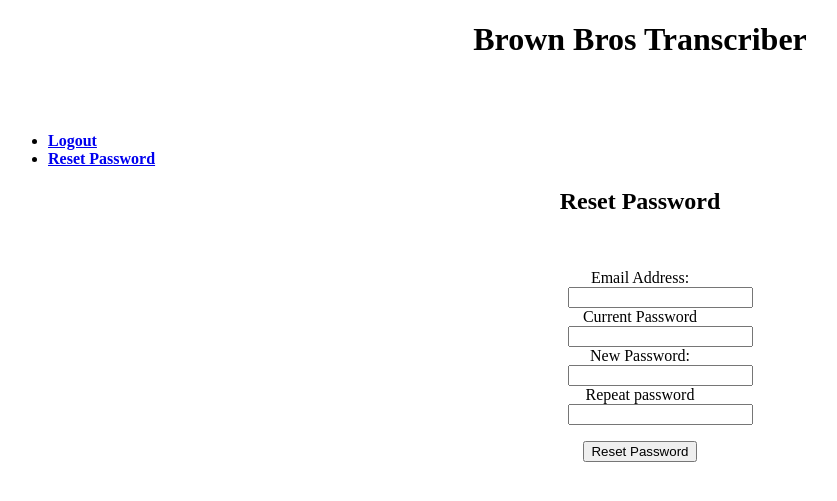
After one commit to NewYorkScapes/brown-bros-transcriber, a Flask app: page /reset in a window 1280 px wide. The commit adds this page. Shown: the top 501 px of the page, without its empty margins (0-837 px from the left). Run offline with Flask 2, Linux system fonts and the light colour scheme; a user stored in the database is signed in; some libraries are stand-ins or nearby versions.

Commit message:
Adding pw reset page and basic home landing page.

```diff
--- a/app.py
+++ b/app.py
@@ -2,8 +2,9 @@ from flask import Flask, render_template, request, session, url_for, flash, redi
 from flask_login import LoginManager, login_required, login_user, logout_user
 from werkzeug.security import generate_password_hash
 import os
-from utils.db_handlers import fetch_new_segment, record_transcription, record_user_strokes, retrieve_user, set_user
-from models import LoginForm, RegistrationForm, User
+from utils.db_handlers import fetch_new_segment, record_transcription, record_user_strokes, \
+    retrieve_user, set_user, update_user
+from models import LoginForm, RegistrationForm, ResetForm, User
 
 app = Flask(__name__)
 app.secret_key = "L2*@AZP3z-/kR4vC4*VCK7JfNr"
@@ -15,11 +16,23 @@ SEGMENT_DIR = os.path.join('static', 'segments')
 
 
 @app.route('/')
+def home():
+    return render_template("home.html")
+
+"""
+TRANSCRIPTION MANAGEMENT ROUTES
+"""
+
+@app.route('/segment')
 @login_required
-def transcriber_home():
-    segment_filename, session['current_row_id'] = fetch_new_segment()
-    current_image = os.path.join(SEGMENT_DIR, segment_filename)
-    return render_template('home.html', image_url = current_image)
+def transcribe_segment():
+    new_segments = fetch_new_segment()
+    if new_segments != None:
+        segment_filename, session['current_row_id'] = new_segments[0], new_segments[1]
+        current_image = os.path.join(SEGMENT_DIR, segment_filename)
+        return render_template('segment_transcription_page.html', image_url = current_image)
+    flash("No segments currently available to transcribe.")
+    return render_template("thanks.html", msg='')
 
 
 @app.route('/addrec',methods = ['POST', 'GET'])
@@ -35,6 +48,9 @@ def addrec():
     return render_template("thanks.html", msg=msg + '. ' + stroke_coords_msg)
     con.close()
 
+"""
+USER MANAGEMENT ROUTES
+"""
 
 @login_manager.user_loader
 def load_user(user_id):
@@ -58,17 +74,16 @@ def register_page():
             add_user = set_user(email, password)
             if add_user:
                 flash("Thanks for registering!")
-                return transcriber_home()
+                return transcribe_segment()
                 con.close()
             else:
                 flash("An error occurred in registering user. Please try again.")
                 return render_template('register.html', form=form)
 
-    return render_template("register.html", form=form, alert=False)
-    con.close()
+    return render_template("register.html", form=form)
 
 
-@app.route('/login', methods=['POST', 'GET'])
+@app.route('/login', methods=['GET', 'POST'])
 def login():
     form = LoginForm(request.form)
     if request.method == "POST" and form.validate():
@@ -85,7 +100,7 @@ def login():
                 if next not in ['', 'transcriber']:
                     return abort(400)
                 flash("Logged in successfully.")
-                return transcriber_home()
+                return home()
             else:
                 flash("Incorrect password. Please try again.")
                 return render_template('login.html', form=form)
@@ -109,5 +124,42 @@ def logout():
     flash("Successfully logged out.")
     return redirect(url_for('login'))
 
+
+@app.route('/reset', methods=["GET", "POST"])
+@login_required
+def reset_page():
+    form = ResetForm(request.form)
+
+    if request.method == "POST" and form.validate():
+        email = form.email.data
+        new_password = generate_password_hash(form.new_password.data)
+
+        user = User(form.email.data)
+        if user:
+            if user.check_password(form.password.data):
+
+                change_user = update_user(email, new_password)
+                if change_user:
+                    flash("Password successfully updated!")
+                    return transcribe_segment()
+                    con.close()
+                else:
+                    flash("An error occurred in updating password. Please try again.")
+                    return render_template('reset.html', form=form)
+                    con.close()
+
+            else:
+                flash("Incorrect password. Please try again.")
+                return render_template('reset.html', form=form)
+                con.close()
+
+        else:
+            flash("Email not found. Please try again.")
+            return render_template('reset.html', form=form)
+            con.close()
+
+    return render_template("reset.html", form=form)
+
+
 if __name__ == '__main__':
     app.run(host='127.0.0.1', debug = True)
--- a/models.py
+++ b/models.py
@@ -21,6 +21,17 @@ class RegistrationForm(Form):
     accept_tos = BooleanField('I have read and understood the website data use policy.', [Required()])
 
 
+class ResetForm(Form):
+    email = TextField('Email Address: ', [Email(message="Please enter a valid email address"), DataRequired()])
+    password = PasswordField('Current Password', [DataRequired()])
+    new_password = PasswordField('New Password: ', [
+        DataRequired(),
+        Length(min=8, message='Password should be at least %(min)d characters long.'),
+        EqualTo('confirm', message='Passwords must match.')
+    ])
+    confirm = PasswordField('Repeat password')
+
+
 class User(UserMixin):
     def __init__(self, email_or_user_id):
         if '@' in email_or_user_id:
--- a/templates/header.html
+++ b/templates/header.html
@@ -20,6 +20,9 @@
             {% if current_user.is_authenticated %}
         <li><a href="{{ url_for('logout') }}">Logout</a></li>
             {%  endif %}
+        {% if current_user.is_authenticated %}
+        <li><a href="{{ url_for('reset_page') }}">Reset Password</a></li>
+            {%  endif %}
         </ul>
     </nav>
 </strong>
--- /dev/null
+++ b/templates/reset.html
@@ -0,0 +1,22 @@
+{% extends "header.html" %}
+
+{% block content %}
+	<div class = "container">
+		<h2>Reset Password</h2>
+		<br/>
+		{% from "_formhelpers.html" import render_field %}
+		<form method=post action="/reset">
+			<dl>
+				{{render_field(form.email)}}
+				{{render_field(form.password)}}
+                {{render_field(form.new_password)}}
+				{{render_field(form.confirm)}}
+			</dl>
+			<p><input type=submit value="Reset Password"></p>
+		</form>
+        <br/>
+	</div>
+    {% for mesg in get_flashed_messages() %}
+    <div class="alert-errors"><p>{{ mesg }}</p></div>
+  {% endfor %}
+{% endblock %}
--- a/utils/db_handlers.py
+++ b/utils/db_handlers.py
@@ -5,10 +5,13 @@ def fetch_new_segment():
         cur = con.cursor()
         cur.execute("""SELECT * FROM segments WHERE number_passes < 3 AND checkout = 0 LIMIT 1""")
         rows = cur.fetchall()
-        filename = rows[0][0]
-        id = rows[0][5]
-        cur.execute("""UPDATE segments SET checkout = 1 WHERE id = ?""", (id,))
-        return filename, id
+        if len(rows) > 0:
+            filename = rows[0][0]
+            id = rows[0][5]
+            cur.execute("""UPDATE segments SET checkout = 1 WHERE id = ?""", (id,))
+            return filename, id
+        return None
+
 
 def record_transcription(transcription, row_num, user_transcriber):
     try:
@@ -59,3 +62,14 @@ def set_user(email, password):
     except:
         con.rollback()
         return False
+
+def update_user(email, password):
+    try:
+        with sqlite3.connect("transcriptions.db") as con:
+            cur = con.cursor()
+            cur.execute("""UPDATE users SET password_hash = ? WHERE email = ?""",(password, email) )
+            con.commit()
+        return True
+    except:
+        con.rollback()
+        return False
```
Also changed, not shown: templates/home.html (+7 -9 lines), templates/segment_transcription_page.html (added, +17 -0 lines), templates/thanks.html (+8 -3 lines), transcriptions.db.
